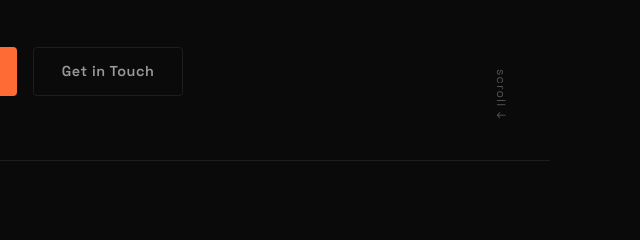
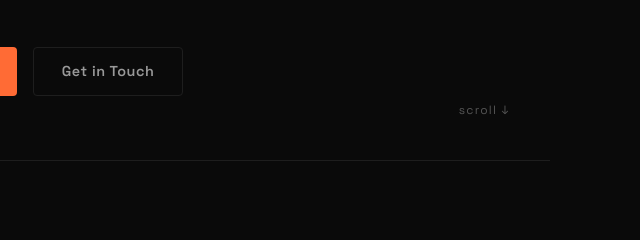
Before and after one commit to hemanth379/portfolio-website, a plain HTML site: page index.html in a window 1280 px wide. Shown: the part 721-961 px from the top of the page, 640-1280 px from the left. Drawn offline with Linux system fonts and the light colour scheme.

Commit message:
Fix scroll hint arrow direction

```diff
--- a/style.css
+++ b/style.css
@@ -282,7 +282,10 @@ body.light .hero-name-outline {
   font-size: 0.75rem;
   color: var(--text-muted);
   letter-spacing: 0.1em;
-  writing-mode: vertical-rl;
+  display: flex;
+  flex-direction: column;
+  align-items: center;
+  gap: 0.25rem;
 }
 
 /* ─── SECTIONS ─── */
```
